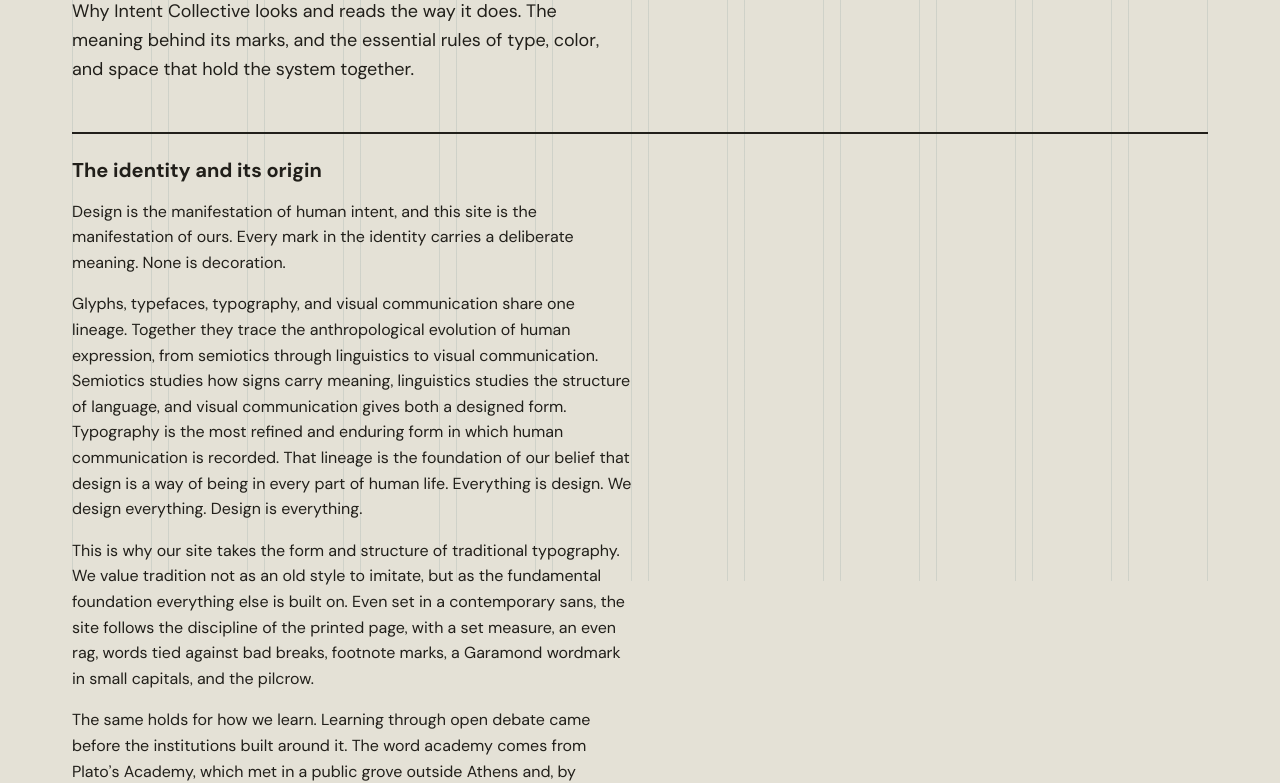
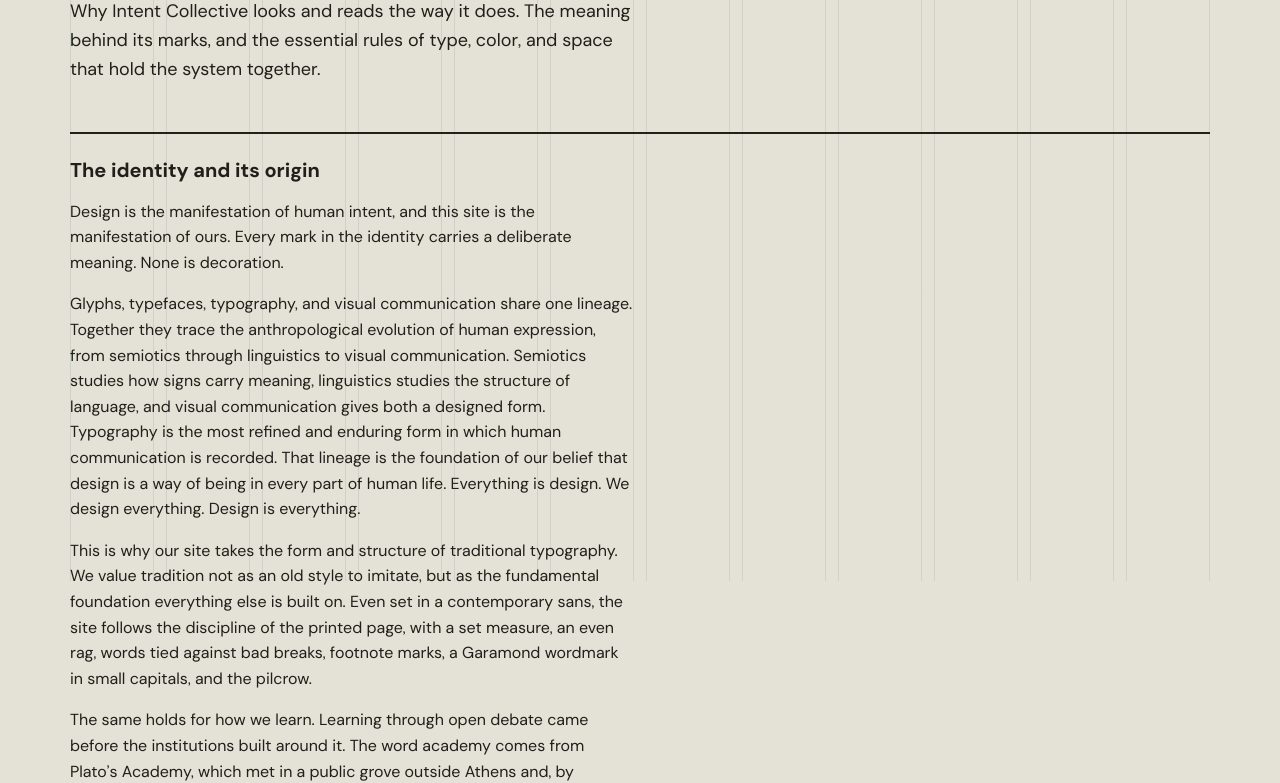
Before and after one commit to intentcollective/intent, a plain HTML site: page principles/index.html in a window 1280 px wide. Shown: the part 219-1002 px from the top of the page. Drawn offline with nearby package versions, Linux system fonts and the light colour scheme.

Commit message:
Grid: 12px gutters, 84px columns (1140px); spacing in steps of 4px
Co-Authored-By: Claude Opus 5.5 <noreply@anthropic.com>
Claude-Session: https://claude.ai/code/session_0197DiMLALEuJKmBc3tsRVXW

```diff
--- a/css/style.css
+++ b/css/style.css
@@ -17,10 +17,12 @@
              action     brick red: every link, toggle and button
              highlight  brick red outline: only the next debate
 
-   SPACE     One step of 8px. Four steps make the 32px module drawn on
-             the background. Every margin, padding and gap is a step
-             (4 8 16 24 32 48 64 96), and the page edges fall on the
-             module's lines.
+   SPACE     One step of 4px. Every margin, padding and gap is a step
+             (4 8 12 16 24 32 48 64 96).
+
+   GRID      12 columns of 84px with 12px gutters, drawn behind the page.
+             Tablet 6 columns, phone 4 with 8px gutters. Every element
+             spans whole columns.
 
    COLOR     paper, raised paper, ink, soft ink, red, sage (sage is used for
              non-clickable metadata only), plus two rule strengths.
@@ -76,8 +78,8 @@
   --fs-display: clamp(1.75rem, 3.6vw, 2.4rem);
   --fs-hero: clamp(2.2rem, 5vw, 4rem);
 
-  /* space: every distance is a step of 8px, including the grid's
-     columns (80px) and gutters (16px, 8px on phones).
+  /* space: every distance is a step of 4px, including the grid's
+     columns (84px) and gutters (12px, 8px on phones).
      A border counts as space: a card with a heavier outline loses the
      same amount of padding, so its content keeps the same inset. */
   --s0: 4px;
@@ -91,15 +93,15 @@
   --margin: var(--s4);           /* page margin: 32px, half on the smallest phones */
   --btn-pad: 4px 8px;            /* inner space of every filled button */
 
-  /* layout: the grid. 12 columns of 80px with 16px gutters make the
-     1136px text column. Columns hold elements, gutters only space them.
+  /* layout: the grid. 12 columns of 84px with 12px gutters make the
+     1140px text column. Columns hold elements, gutters only space them.
      Tablet 6 columns, phone 4 with 8px gutters. The lines on the page are
      drawn from the same numbers that place the content, so the two stay
      aligned at every width. */
-  --text-w: 1136px;
+  --text-w: 1140px;
   --max-w: calc(var(--text-w) + 2 * var(--margin));
   --cols: 12;
-  --gutter: var(--s2);
+  --gutter: 12px;
   /* One column, as a share of the parent's width (the text column). */
   --col: calc((100% - (var(--cols) - 1) * var(--gutter)) / var(--cols));
   /* Running text spans 6 of 12 columns, lead text 8. */
--- a/principles/index.html
+++ b/principles/index.html
@@ -7,12 +7,12 @@
 <link rel="preconnect" href="https://fonts.googleapis.com">
 <link rel="preconnect" href="https://fonts.gstatic.com" crossorigin>
 <link href="https://fonts.googleapis.com/css2?family=EB+Garamond:ital@1&family=Poppins:wght@400&display=swap" rel="stylesheet">
-<link rel="stylesheet" href="/css/style.css?v=20261115g">
+<link rel="stylesheet" href="/css/style.css?v=20261115h">
 <style>
   :root {
     --paper: #E4E1D6; --raised: #EDEAE0; --ink: #211F1A; --ink-soft: #55524A;
     --mark: #B23A2E; --sage: #5B6B5E; --rule: #CFCBBE; --grid-line: #8FA6A340;
-    --margin: 32px;   /* spacing moves in 8px steps */
+    --margin: 32px;   /* spacing moves in 4px steps */
     --fs-label: 13px; --fs-body: 16px; --fs-large: 18px; --fs-title: 20px;
     --fs-display: clamp(1.75rem, 3.6vw, 2.4rem);
   }
@@ -303,7 +303,7 @@
 <li><strong>A column for reading, a field for browsing.</strong> Reading happens in one column at the fixed measure. Browsing happens in a fluid field of cards (debates, posts, links), each at least 300px wide, filling as many columns as the screen&nbsp;allows.</li>
 <li><strong>Columns hang from one line.</strong> When equal parts sit side by side, each gets a column of equal width, as many columns as there are parts. The two Fellowship tiers and the two parts of the live debate stand in two columns. The three disciplines of the Foundation and the three methods of the Methodology stand in three, and the four reasons to participate in four. Every column hangs from the same hangline, so the first lines of text start together. We read from the top left to the bottom right. A shared hangline gives the eye one place to start each column, as a flush left edge gives it one place to start each line. On a narrow screen the columns stack in reading&nbsp;order.</li>
 <li><strong>Space separates, rules divide.</strong> Paragraphs are separated by space. Sections are separated by generous space and one 2px rule, and cards by one thin border. Negative space does most of the work, and lines are kept for real&nbsp;divisions.</li>
-<li><strong>Every distance is measured.</strong> Space moves in steps of 8px. Every margin, padding, and gap on the site is one of these steps (4, 8, 16, 24, 32, 48, 64, or 96px). The page is a grid of 12 columns of 80px with 16px gutters, 6 columns on a tablet, and 4 on a phone. Columns hold the elements and gutters only space them, so the gutters stay&nbsp;narrow. A border counts as space too. A card&rsquo;s 1px border and its padding add up to 24px, and so do the next debate&rsquo;s 3px red outline and the 6px live outline with theirs. Few readers will measure any of this. They feel it as calm and order before they can name it, and that care is what makes a page designed rather than&nbsp;assembled.</li>
+<li><strong>Every distance is measured.</strong> Space moves in steps of 4px. Every margin, padding, and gap on the site is one of these steps (4, 8, 12, 16, 24, 32, 48, 64, or 96px). The page is a grid of 12 columns of 84px with 12px gutters, 6 columns on a tablet, and 4 on a phone. Columns hold the elements and gutters only space them, so the gutters stay&nbsp;narrow. A border counts as space too. A card&rsquo;s 1px border and its padding add up to 24px, and so do the next debate&rsquo;s 3px red outline and the 6px live outline with theirs. Few readers will measure any of this. They feel it as calm and order before they can name it, and that care is what makes a page designed rather than&nbsp;assembled.</li>
 <li><strong>Hierarchy by position before size.</strong> What matters most comes first. When a debate goes live, its Join button grows stronger by moving up, not by growing&nbsp;larger.</li>
 </ul>
   </section>
```
Also changed, not shown: discourse.html (+1 -1 lines), guide/index.html (+2 -2 lines), index.html (+1 -1 lines), structure.html (+1 -1 lines), zeitgeist.html (+1 -1 lines).
